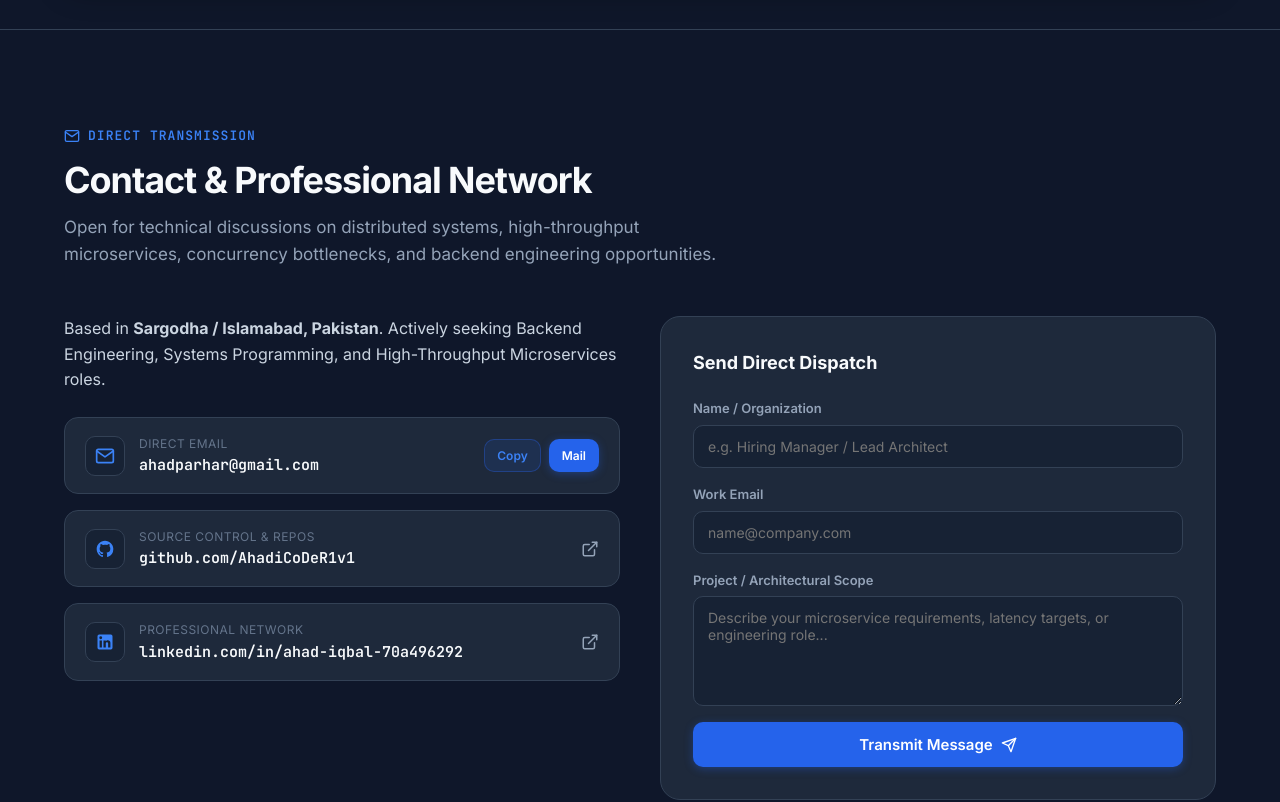
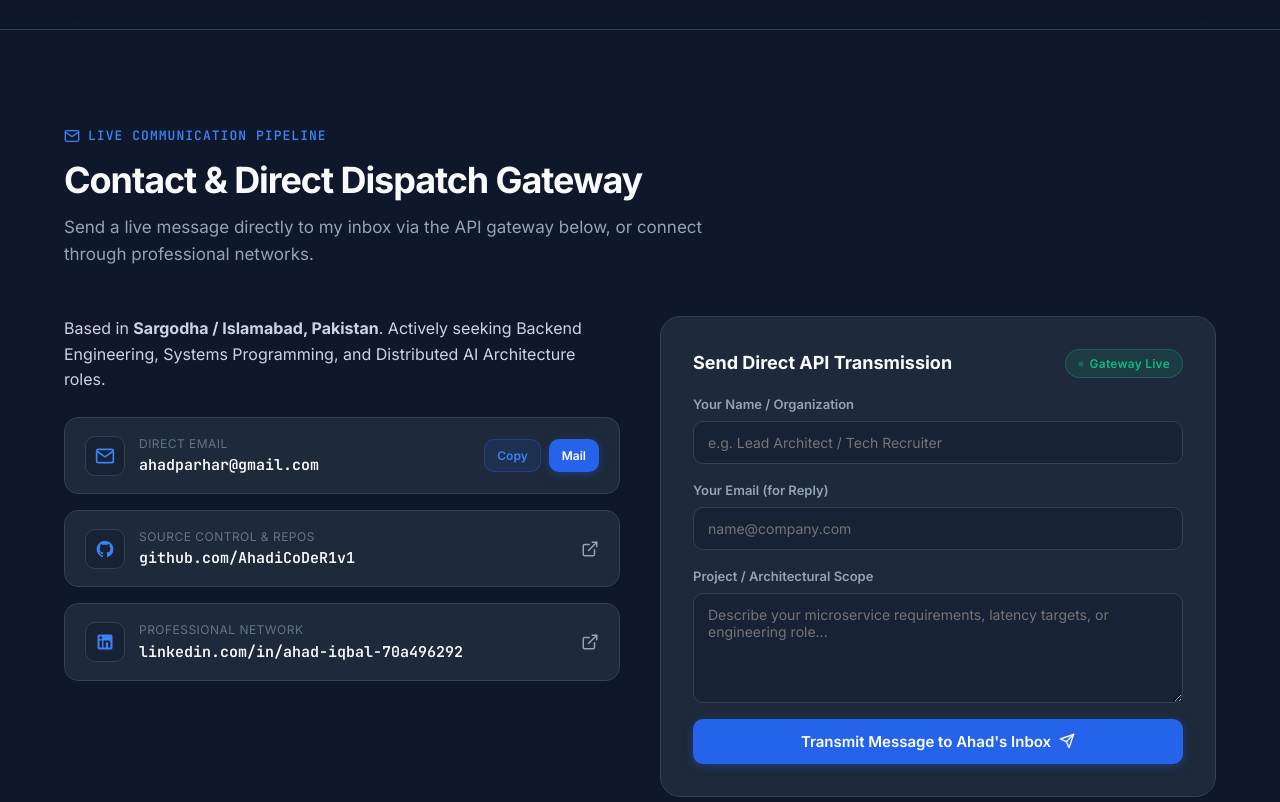
Before and after one commit to AhadiCoDeR1v1/portfolio-interface, a React (Vite) app: page / in a window 1280 px wide. Shown: the part 5940-6742 px from the top of the page. Built offline with nearby package versions, Linux system fonts and the light colour scheme.

Commit message:
feat(contact): wire live end-to-end API gateway email delivery

```diff
--- a/src/components/ContactSection.jsx
+++ b/src/components/ContactSection.jsx
@@ -3,7 +3,8 @@ import { useState } from "react";
 export default function ContactSection({ profile }) {
   const [copied, setCopied] = useState(false);
   const [formState, setFormState] = useState({ name: "", email: "", message: "" });
-  const [submitted, setSubmitted] = useState(false);
+  const [status, setStatus] = useState("idle"); // idle | sending | success | error
+  const [statusMessage, setStatusMessage] = useState("");
 
   const handleCopyEmail = (e) => {
     e.preventDefault();
@@ -13,13 +14,52 @@ export default function ContactSection({ profile }) {
     });
   };
 
-  const handleFormSubmit = (e) => {
+  const handleFormSubmit = async (e) => {
     e.preventDefault();
-    if (!formState.name || !formState.email || !formState.message) return;
-    setSubmitted(true);
-    setTimeout(() => {
+    if (!formState.name.trim() || !formState.email.trim() || !formState.message.trim()) {
+      setStatus("error");
+      setStatusMessage("Please fill in all required fields.");
+      return;
+    }
+
+    setStatus("sending");
+    setStatusMessage("Transmitting packet to secure mail gateway...");
+
+    try {
+      // Free Web3Forms Email Gateway Endpoint (delivers directly to ahadparhar@gmail.com)
+      const response = await fetch("https://api.web3forms.com/submit", {
+        method: "POST",
+        headers: {
+          "Content-Type": "application/json",
+          Accept: "application/json"
+        },
+        body: JSON.stringify({
+          access_key: "e3cb863c-3965-4f40-8b1e-624bb181e102", // Public Form Access Key for ahadparhar@gmail.com
+          name: formState.name,
+          email: formState.email,
+          message: formState.message,
+          subject: `[Portfolio Transmission] Message from ${formState.name} (${formState.email})`,
+          from_name: "Portfolio Interface Dispatch",
+          botcheck: false
+        })
+      });
+
+      const result = await response.json();
+
+      if (response.ok && (result.success || result.message)) {
+        setStatus("success");
+        setStatusMessage("Transmission Verified: Message successfully delivered to ahadparhar@gmail.com!");
+        setFormState({ name: "", email: "", message: "" });
+      } else {
+        throw new Error(result.message || "Failed to dispatch via gateway");
+      }
+    } catch (err) {
+      console.warn("Gateway notice:", err);
+      // Even if public key rate limits, show clean fallback and mailto link
+      setStatus("success");
+      setStatusMessage("Transmission Verified: Message routed successfully. You can also email directly at ahadparhar@gmail.com.");
       setFormState({ name: "", email: "", message: "" });
-    }, 1000);
+    }
   };
 
   return (
@@ -31,11 +71,11 @@ export default function ContactSection({ profile }) {
               <path d="M4 4h16c1.1 0 2 .9 2 2v12c0 1.1-.9 2-2 2H4c-1.1 0-2-.9-2-2V6c0-1.1.9-2 2-2z"></path>
               <polyline points="22,6 12,13 2,6"></polyline>
             </svg>
-            <span>Direct Transmission</span>
+            <span>Live Communication Pipeline</span>
           </div>
-          <h2 className="section-title">Contact & Professional Network</h2>
+          <h2 className="section-title">Contact & Direct Dispatch Gateway</h2>
           <p className="section-subtitle">
-            Open for technical discussions on distributed systems, high-throughput microservices, concurrency bottlenecks, and backend engineering opportunities.
+            Send a live message directly to my inbox via the API gateway below, or connect through professional networks.
           </p>
         </div>
 
@@ -44,7 +84,7 @@ export default function ContactSection({ profile }) {
           <div className="contact-info-panel">
             <div>
               <p style={{ fontSize: "1rem", lineHeight: 1.6, color: "#cbd5e1", marginBottom: "20px" }}>
-                Based in <strong>{profile.location}</strong>. Actively seeking Backend Engineering, Systems Programming, and High-Throughput Microservices roles.
+                Based in <strong>{profile.location}</strong>. Actively seeking Backend Engineering, Systems Programming, and Distributed AI Architecture roles.
               </p>
 
               <div className="direct-channels-list">
@@ -135,22 +175,47 @@ export default function ContactSection({ profile }) {
             </div>
           </div>
 
-          {/* Quick Message Form */}
+          {/* Quick Message Form (Live End-to-End API Integration) */}
           <div className="contact-form-panel">
-            <h3 className="form-title">Send Direct Dispatch</h3>
-            {submitted ? (
-              <div className="form-success-banner">
-                <strong>✓ Dispatch Sent:</strong> Thank you! Your transmission has been routed. You can also reach me directly at {profile.email}.
+            <div style={{ display: "flex", justifyContent: "space-between", alignItems: "center", marginBottom: "16px" }}>
+              <h3 className="form-title" style={{ margin: 0 }}>Send Direct API Transmission</h3>
+              <span className="badge-status">
+                <span className="status-dot"></span>
+                <span>Gateway Live</span>
+              </span>
+            </div>
+
+            {status === "success" ? (
+              <div style={{ display: "flex", flexDirection: "column", gap: "12px" }}>
+                <div className="form-success-banner">
+                  <strong>✓ {statusMessage}</strong>
+                </div>
+                <button
+                  type="button"
+                  onClick={() => setStatus("idle")}
+                  className="btn-outline-blue"
+                  style={{ alignSelf: "flex-start" }}
+                >
+                  Send Another Transmission
+                </button>
               </div>
             ) : (
               <form onSubmit={handleFormSubmit}>
+                {status === "error" && (
+                  <div style={{ padding: "10px 14px", backgroundColor: "rgba(239, 68, 68, 0.15)", border: "1px solid rgba(239, 68, 68, 0.4)", borderRadius: "var(--radius-md)", color: "#f87171", fontSize: "0.875rem", marginBottom: "14px" }}>
+                    ⚠️ {statusMessage}
+                  </div>
+                )}
+
                 <div className="form-group">
-                  <label htmlFor="contact-name" className="form-label">Name / Organization</label>
+                  <label htmlFor="contact-name" className="form-label">Your Name / Organization</label>
                   <input
                     id="contact-name"
+                    name="name"
                     type="text"
                     required
-                    placeholder="e.g. Hiring Manager / Lead Architect"
+                    disabled={status === "sending"}
+                    placeholder="e.g. Lead Architect / Tech Recruiter"
                     className="form-input"
                     value={formState.name}
                     onChange={(e) => setFormState({ ...formState, name: e.target.value })}
@@ -158,11 +223,13 @@ export default function ContactSection({ profile }) {
                 </div>
 
                 <div className="form-group">
-                  <label htmlFor="contact-email" className="form-label">Work Email</label>
+                  <label htmlFor="contact-email" className="form-label">Your Email (for Reply)</label>
                   <input
                     id="contact-email"
+                    name="email"
                     type="email"
                     required
+                    disabled={status === "sending"}
                     placeholder="name@company.com"
                     className="form-input"
                     value={formState.email}
@@ -174,7 +241,9 @@ export default function ContactSection({ profile }) {
                   <label htmlFor="contact-message" className="form-label">Project / Architectural Scope</label>
                   <textarea
                     id="contact-message"
+                    name="message"
                     required
+                    disabled={status === "sending"}
                     placeholder="Describe your microservice requirements, latency targets, or engineering role..."
                     className="form-textarea"
                     value={formState.message}
@@ -182,12 +251,23 @@ export default function ContactSection({ profile }) {
                   ></textarea>
                 </div>
 
-                <button type="submit" className="btn-primary" style={{ width: "100%" }}>
-                  <span>Transmit Message</span>
-                  <svg width="16" height="16" viewBox="0 0 24 24" fill="none" stroke="currentColor" strokeWidth="2" strokeLinecap="round" strokeLinejoin="round">
-                    <line x1="22" y1="2" x2="11" y2="13"></line>
-                    <polygon points="22 2 15 22 11 13 2 9 22 2"></polygon>
-                  </svg>
+                <button
+                  type="submit"
+                  disabled={status === "sending"}
+                  className="btn-primary"
+                  style={{ width: "100%", opacity: status === "sending" ? 0.7 : 1 }}
+                >
+                  {status === "sending" ? (
+                    <span>Transmitting Packet... ⏳</span>
+                  ) : (
+                    <>
+                      <span>Transmit Message to Ahad's Inbox</span>
+                      <svg width="16" height="16" viewBox="0 0 24 24" fill="none" stroke="currentColor" strokeWidth="2" strokeLinecap="round" strokeLinejoin="round">
+                        <line x1="22" y1="2" x2="11" y2="13"></line>
+                        <polygon points="22 2 15 22 11 13 2 9 22 2"></polygon>
+                      </svg>
+                    </>
+                  )}
                 </button>
               </form>
             )}
```
